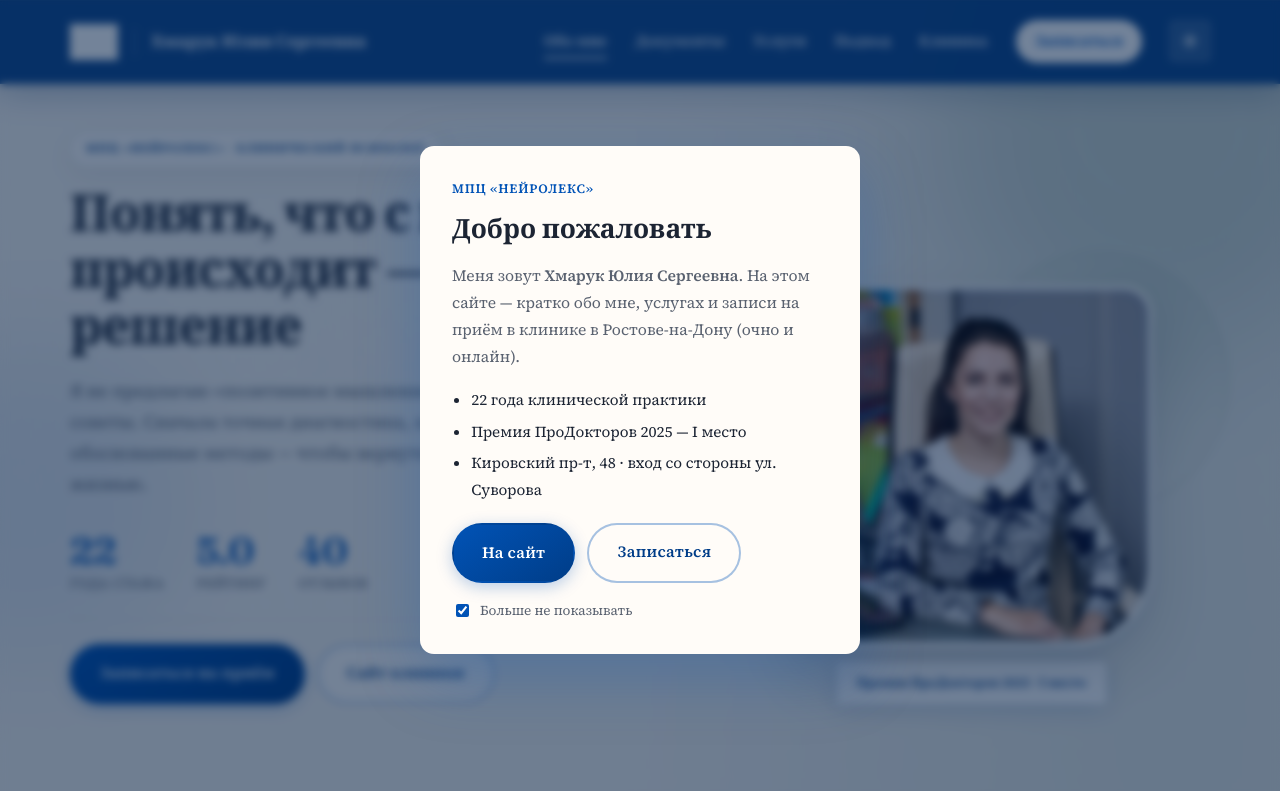
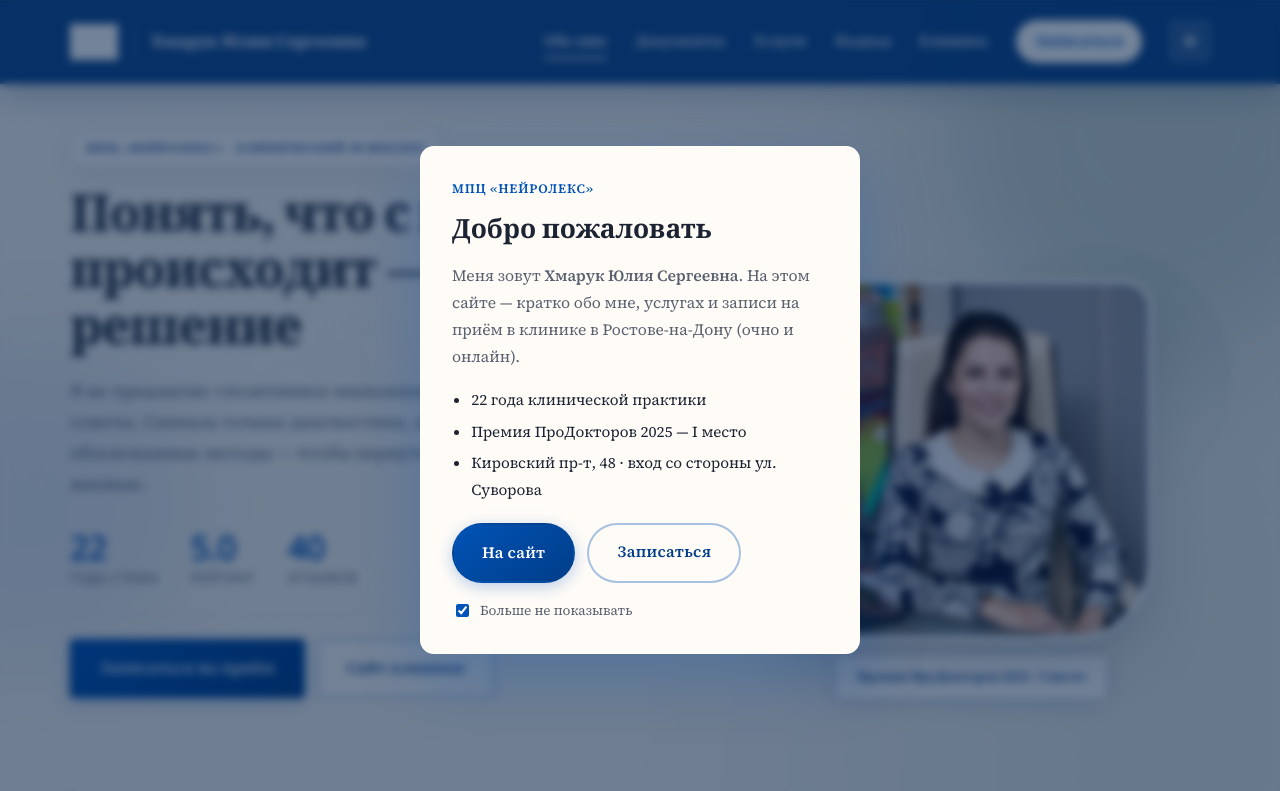
Before and after one commit to neurossador/Site_YS_Clincal_psychologist, a website: page index.html in a window 1280 px wide. Shown: the top 791 px of the page. Drawn offline with nearby package versions, Linux system fonts and the light colour scheme; grey boxes are pictures that could not be loaded.

Commit message:
Замена шрифта для строки про рейтинг и возврат формы кнопок

```diff
--- a/index.html
+++ b/index.html
@@ -18,8 +18,8 @@
   <title>Хмарук Юлия Сергеевна — клинический психолог | Ростов-на-Дону</title>
   <link rel="preconnect" href="https://fonts.googleapis.com">
   <link rel="preconnect" href="https://fonts.gstatic.com" crossorigin>
-  <link href="https://fonts.googleapis.com/css2?family=Fraunces:ital,opsz,wght@0,9..144,500;0,9..144,600;0,9..144,700;1,9..144,500&family=Source+Serif+4:ital,opsz,wght@0,8..60,400;0,8..60,600;1,8..60,400&display=swap" rel="stylesheet">
-  <link rel="stylesheet" href="styles.css?v=4">
+  <link href="https://fonts.googleapis.com/css2?family=Fraunces:ital,opsz,wght@0,9..144,500;0,9..144,600;0,9..144,700;1,9..144,500&family=Open+Sans:wght@400;0,600;0,700&family=Source+Serif+4:ital,opsz,wght@0,8..60,400;0,8..60,600;1,8..60,400&display=swap" rel="stylesheet">
+  <link rel="stylesheet" href="styles.css?v=5">
   <link rel="preload" href="images/photo.jpg" as="image">
   <link rel="icon" href="https://static.tildacdn.com/tild6330-3661-4538-b733-376234343637/favicon_136277.ico" type="image/x-icon">
 </head>
--- a/styles.css
+++ b/styles.css
@@ -17,6 +17,7 @@
   --font-heading: "Fraunces", "Georgia", serif;
   --font-sans: "Source Serif 4", "Georgia", serif;
   --font-ui: "Source Serif 4", system-ui, sans-serif;
+  --font-stat: "Open Sans", system-ui, sans-serif;
   --shadow: 0 16px 48px rgba(28, 36, 51, 0.1);
   --shadow-card: 0 1px 0 rgba(255, 255, 255, 0.8) inset, 0 8px 28px rgba(28, 36, 51, 0.07);
   --shadow-photo: 0 28px 56px rgba(28, 36, 51, 0.16), 0 8px 20px rgba(1, 83, 182, 0.08);
@@ -442,6 +443,10 @@ html[data-theme="dark"] .theme-toggle__icon--moon {
   margin-top: 0.25rem;
 }
 
+.hero__actions .btn {
+  border-radius: 4px;
+}
+
 .hero__visual {
   display: flex;
   flex-direction: column;
@@ -477,6 +482,7 @@ html[data-theme="dark"] .theme-toggle__icon--moon {
   margin-bottom: 1.5rem;
   padding-bottom: 1.5rem;
   border-bottom: 1px solid var(--color-border);
+  font-family: var(--font-stat);
 }
 
 .stat {
@@ -486,15 +492,15 @@ html[data-theme="dark"] .theme-toggle__icon--moon {
 }
 
 .stat__value {
-  font-family: var(--font-heading);
-  font-size: 2.35rem;
-  font-weight: 600;
-  font-variant-numeric: tabular-nums;
+  font-family: var(--font-stat);
+  font-size: 2rem;
+  font-weight: 700;
   color: var(--color-accent);
   line-height: 1;
 }
 
 .stat__label {
+  font-family: var(--font-stat);
   font-size: 0.85rem;
   color: var(--color-text-muted);
   text-transform: uppercase;
```
